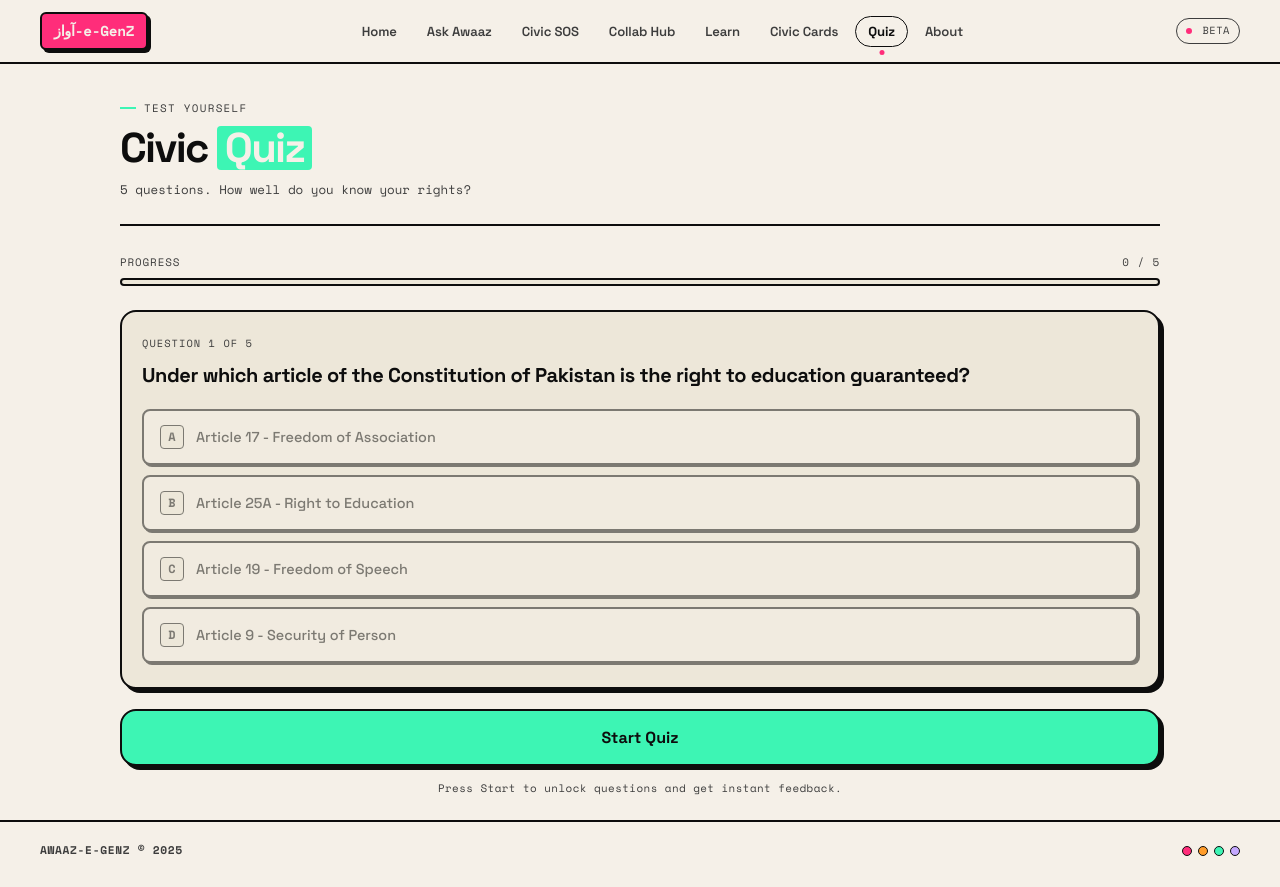
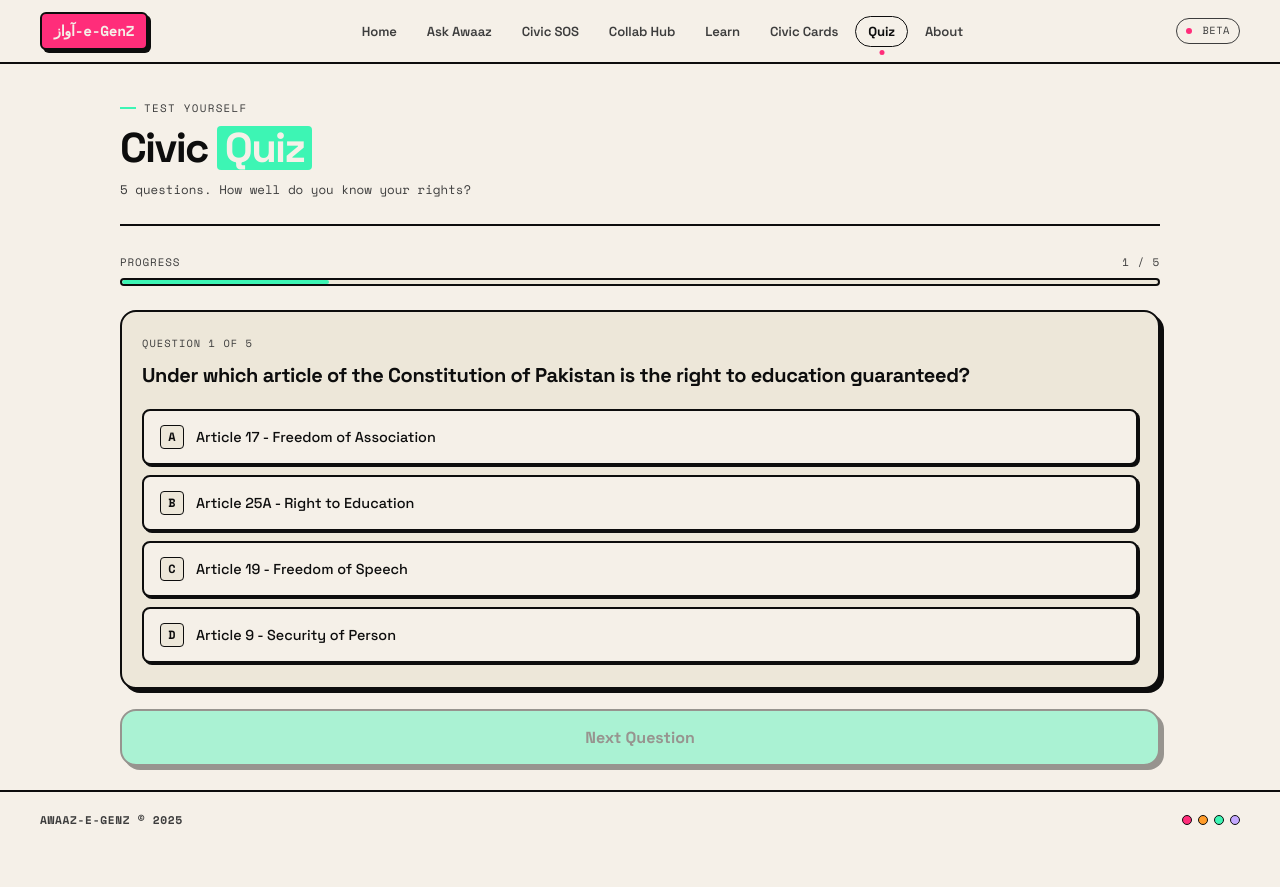
Before and after one commit to SabihaAbidd/Awaaz-e-GenZ, a React (Vite) app: page /#/quiz in a window 1280 px wide. After the commit the page ends 857 px from the top, so only its background shows below. Built offline with nearby package versions, Linux system fonts and the light colour scheme.

Commit message:
Fix quiz answer flow

```diff
--- a/src/pages/Quiz.jsx
+++ b/src/pages/Quiz.jsx
@@ -59,7 +59,6 @@ const QUESTIONS = [
 ]
 
 export default function Quiz() {
-  const [started, setStarted] = useState(false)
   const [currentIndex, setCurrentIndex] = useState(0)
   const [selected, setSelected] = useState(null)
   const [hasAnswered, setHasAnswered] = useState(false)
@@ -67,10 +66,9 @@ export default function Quiz() {
   const [finished, setFinished] = useState(false)
 
   const currentQuestion = QUESTIONS[currentIndex]
-  const progress = started ? ((finished ? QUESTIONS.length : currentIndex + 1) / QUESTIONS.length) * 100 : 0
+  const progress = ((finished ? QUESTIONS.length : currentIndex + 1) / QUESTIONS.length) * 100
 
-  function handleStart() {
-    setStarted(true)
+  function restartQuiz() {
     setCurrentIndex(0)
     setSelected(null)
     setHasAnswered(false)
@@ -79,7 +77,7 @@ export default function Quiz() {
   }
 
   function chooseOption(letter) {
-    if (!started || hasAnswered) return
+    if (hasAnswered) return
 
     setSelected(letter)
     setHasAnswered(true)
@@ -132,7 +130,7 @@ export default function Quiz() {
       <div className="quiz-progress-bar-wrap">
         <div className="quiz-progress-label">
           <span>Progress</span>
-          <span>{started ? `${finished ? QUESTIONS.length : currentIndex + 1} / ${QUESTIONS.length}` : `0 / ${QUESTIONS.length}`}</span>
+          <span>{`${finished ? QUESTIONS.length : currentIndex + 1} / ${QUESTIONS.length}`}</span>
         </div>
         <div className="quiz-progress-track" role="progressbar" aria-valuenow={progress} aria-valuemin={0} aria-valuemax={100}>
           <div className="quiz-progress-fill" style={{ width: `${progress}%` }} />
@@ -161,7 +159,7 @@ export default function Quiz() {
                   key={opt.letter}
                   id={`quiz-option-${opt.letter.toLowerCase()}`}
                   className="quiz-option"
-                  disabled={!started}
+                  disabled={hasAnswered}
                   aria-pressed={selected === opt.letter}
                   onClick={() => chooseOption(opt.letter)}
                   style={getOptionStyle(opt.letter)}
@@ -183,14 +181,14 @@ export default function Quiz() {
         )}
       </div>
 
-      {!started || finished ? (
+      {finished ? (
         <button
           id="quiz-start-btn"
           className="quiz-start-btn"
-          onClick={handleStart}
+          onClick={restartQuiz}
           type="button"
         >
-          {finished ? 'Restart Quiz' : 'Start Quiz'}
+          Restart Quiz
         </button>
       ) : (
         <button
@@ -205,12 +203,6 @@ export default function Quiz() {
         </button>
       )}
 
-      {!started && (
-        <p className="quiz-helper-text">
-          Press Start to unlock questions and get instant feedback.
-        </p>
-      )}
-
       <div style={{ paddingBottom: '24px' }} />
     </div>
   )
```
